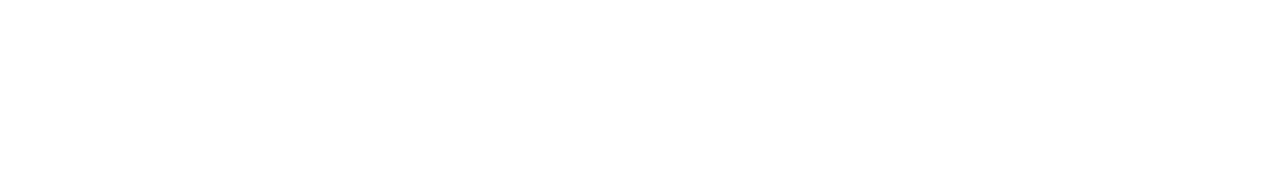
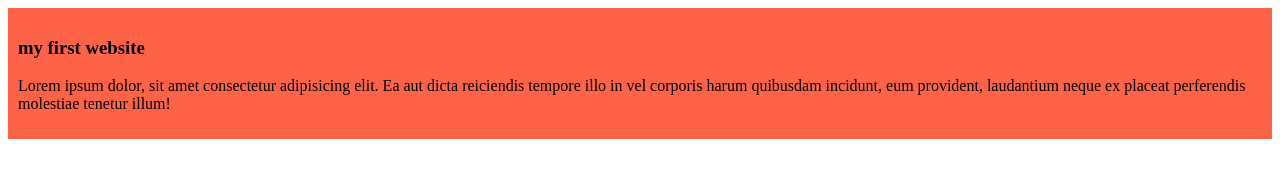
Before and after one commit to rakibulhasan203/my-first-github-repo, a plain HTML site: page index.html in a window 1280 px wide. Drawn offline with Linux system fonts and the light colour scheme.

Commit message:
added the first blog

```diff
--- a/index.html
+++ b/index.html
@@ -4,8 +4,12 @@
     <meta charset="UTF-8">
     <meta name="viewport" content="width=device-width, initial-scale=1.0">
     <title>my first github repo</title>
+    <link rel="stylesheet" href="styles/blog.css">
 </head>
 <body>
-
+    <div>
+        <h3>my first website</h3>
+        <p>Lorem ipsum dolor, sit amet consectetur adipisicing elit. Ea aut dicta reiciendis tempore illo in vel corporis harum quibusdam incidunt, eum provident, laudantium neque ex placeat perferendis molestiae tenetur illum!</p>
+    </div>
 </body>
 </html>
--- /dev/null
+++ b/styles/blog.css
@@ -0,0 +1,4 @@
+div{
+    background-color: tomato;
+    padding: 10px;
+}
```
